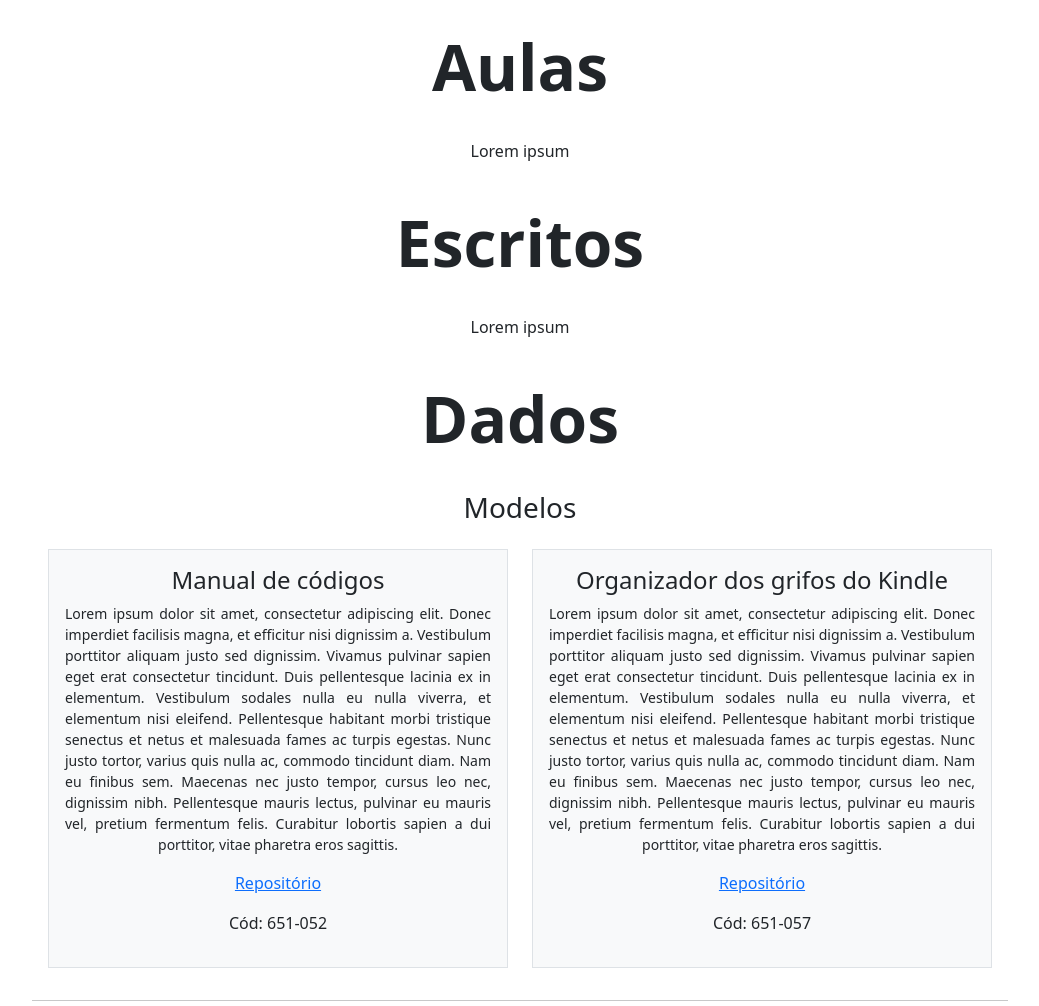
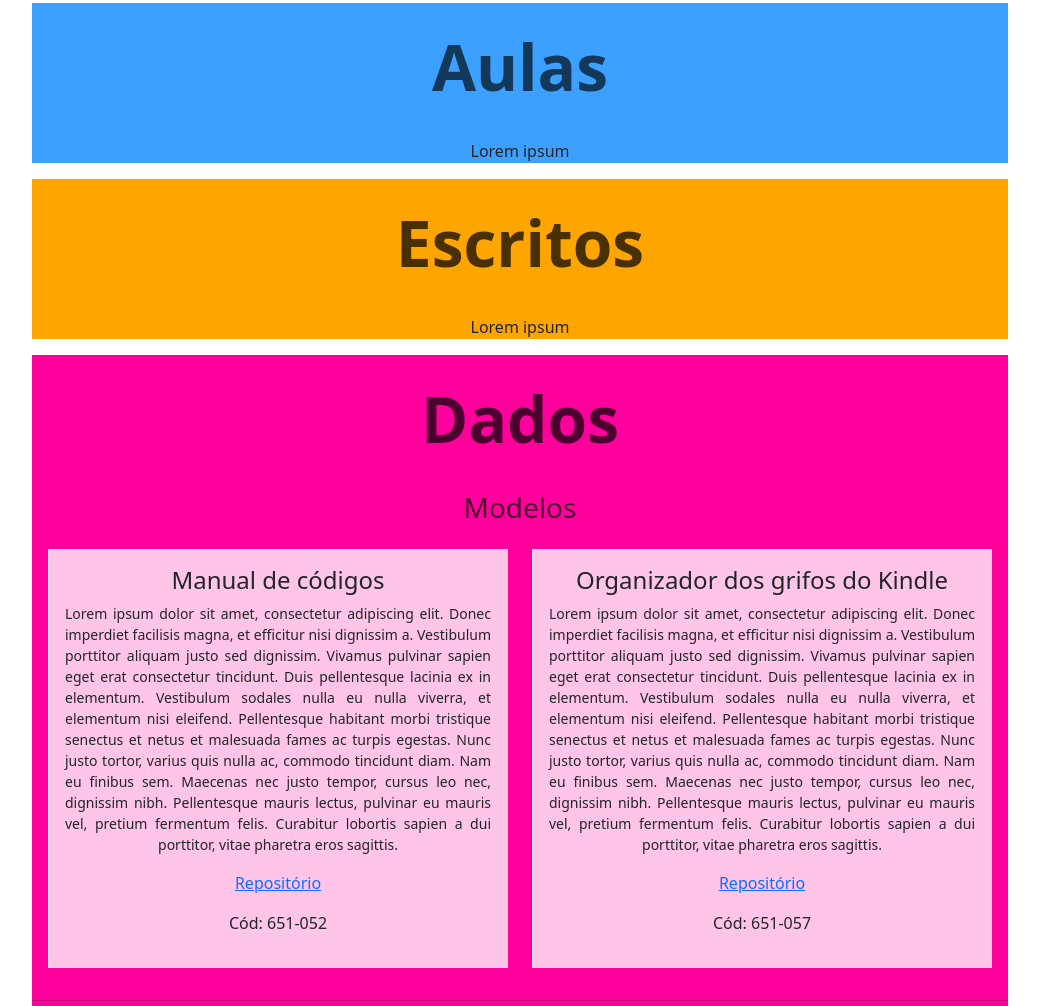
Before and after one commit to stees/site, a plain HTML site: page index.html in a window 1280 px wide. Shown: the part 306-1312 px from the top of the page, without its empty margins (120-1159 px from the left). Drawn offline with nearby package versions, Linux system fonts and the light colour scheme.

Commit message:
cores de fundo

```diff
--- a/css/geral.css
+++ b/css/geral.css
@@ -11,6 +11,35 @@
     text-align-last: center;
 }
 
+#aulas{
+    background-color: rgb(59, 160, 255);
+}
+
+#aulas > h2, #aulas > h3{
+    color: rgb(20, 56, 90);
+}
+
+
+#escritos{
+    background-color: orange;
+}
+
+#escritos > h2, #escritos > h3{
+    color: rgb(73, 48, 0);
+}
+
+#dados{
+    background-color: rgb(255, 0, 157);
+}
+
+#dados > h2, #dados > h3{
+    color: rgb(77, 0, 47);
+}
+
+#dados > * > * > .item {
+    background-color: rgb(255, 197, 233);
+}
+
 p{
     word-wrap: break-word;
 }
--- a/index.html
+++ b/index.html
@@ -103,7 +103,7 @@
 
             <div class="row p-3">
               <div class="col">
-                <div class="p-3 border bg-light">
+                <div class="item p-3 border">
 
                   <h4>Manual de códigos</h3>
 
@@ -129,7 +129,7 @@
 
               <div class="col">
 
-                <div class="p-3 border bg-light">
+                <div class="item p-3 border">
 
                   <h4>Organizador dos grifos do Kindle</h3>
 
@@ -166,7 +166,7 @@
             <div class="row p-3">
               <div class="col">
 
-                <div class="p-3 border bg-light">
+                <div class="item p-3 border">
 
                   <h4>O que tem no bairro?</h3>
 
@@ -196,7 +196,7 @@
 
               <div class="col">
 
-                <div class="p-3 border bg-light">
+                <div class="item p-3 border">
 
                   <h4>Como tá o bairro?</h3>
 
@@ -227,7 +227,7 @@
             <div class="row p-3">
               <div class="col">
 
-                <div class="p-3 border bg-light">
+                <div class="item p-3 border">
 
                   <h4>Distribuição de pessoas no Brasil</h3>
 
@@ -253,7 +253,7 @@
               </div>
 
               <div class="col">
-                <div class="p-3 border bg-light">
+                <div class="item p-3 border">
 
                   <h4>Distribuição de pessoas na RMSP, tipologia e transporte</h3>
 
@@ -281,7 +281,7 @@
             <div class="row p-3">
 
               <div class="col">
-                <div class="p-3 border bg-light">
+                <div class="item p-3 border">
 
                   <h4>Representação logarítmica dos números do COVID no Brasil</h3>
 
```
